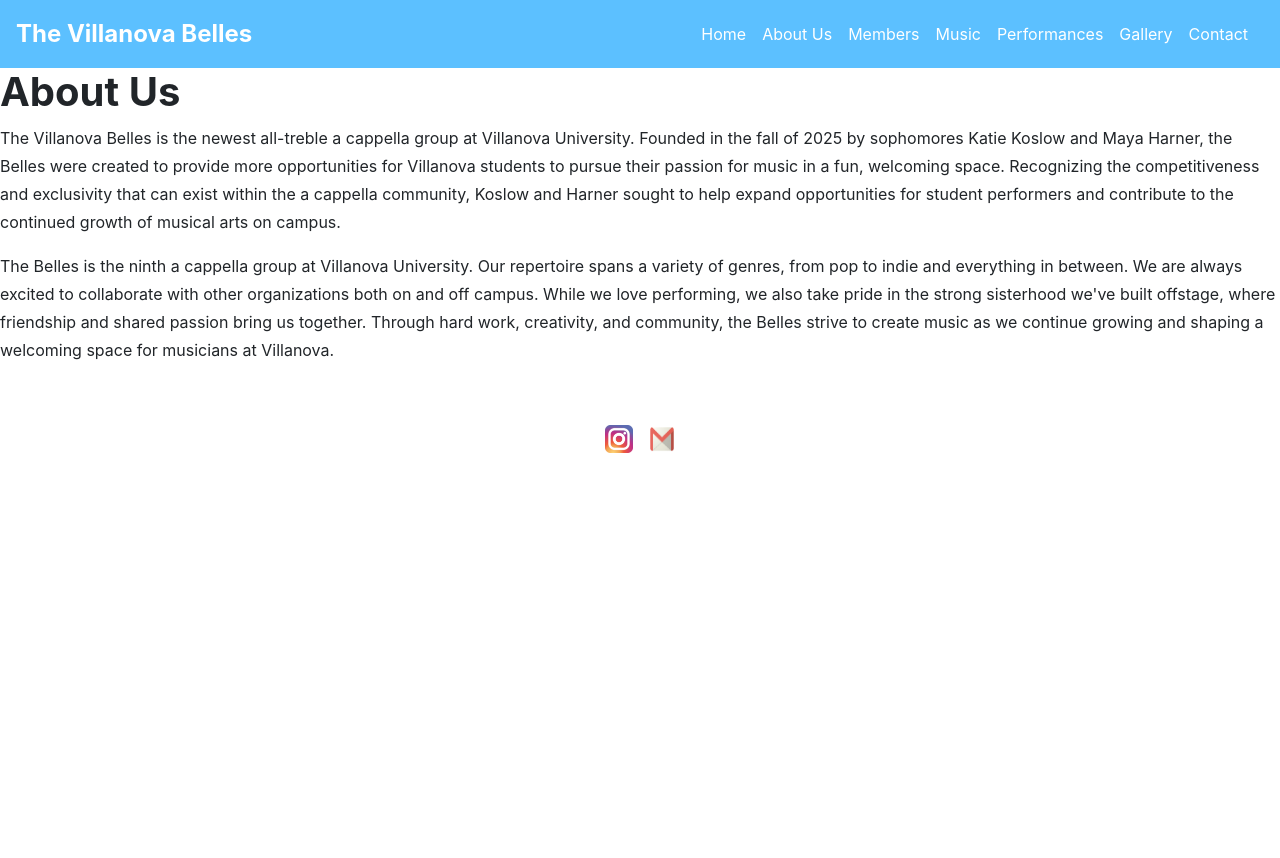
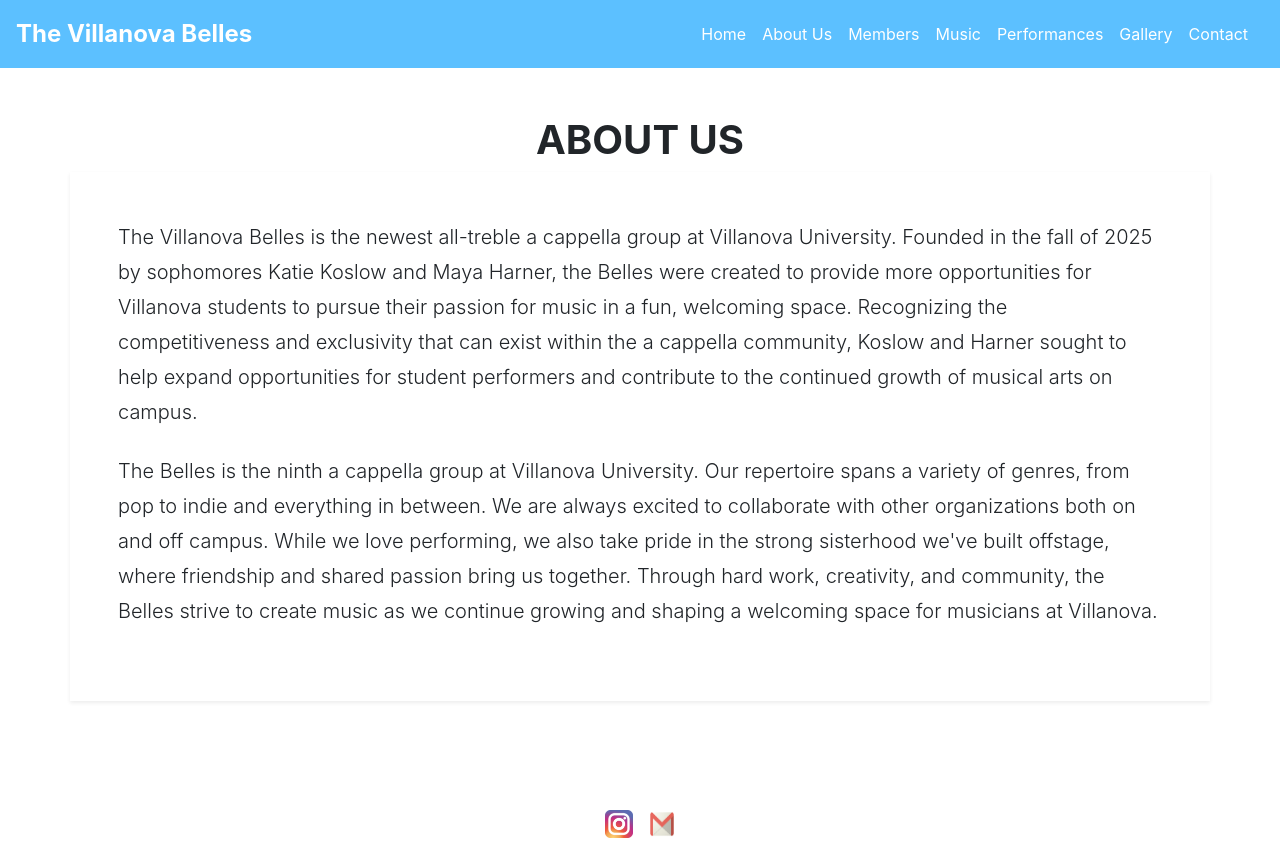
Before and after one commit to karalindonen/belles, a Next.js app: page /about in a window 1280 px wide. Before the commit the page ends 800 px from the top, so only its background shows below. Built offline with nearby package versions, Linux system fonts and the light colour scheme.

Commit message:
tiny typo edits

```diff
--- a/app/Navbar.js
+++ b/app/Navbar.js
@@ -1,5 +1,5 @@
 import React from 'react';
-import './navbar.css';
+import './Navbar.css';
 import About from "./about/page";
 import Link from 'next/link';
 
--- a/app/about/page.js
+++ b/app/about/page.js
@@ -1,19 +1,29 @@
 export default function About() {
   return (
-    <div className="about-page">
-      <h1>About Us</h1>
-      <p>
+    <main className="about-page container py-5">
+      <div className="row justify-content-center">
+        <h1 className="section-heading text-center text-uppercase style={memberStyle}">About Us</h1>
+
+        <div className ="about-card p-4 p-md-5 shadow-sm">
+        <p className="lead mb-4">
           The Villanova Belles is the newest all-treble a cappella group at Villanova University. Founded in the fall of 2025 by sophomores Katie
           Koslow and Maya Harner, the Belles were created to provide more opportunities for Villanova students to pursue their passion for music in a
           fun, welcoming space. Recognizing the competitiveness and exclusivity that can exist within the a cappella community, Koslow and Harner
           sought to help expand opportunities for student performers and contribute to the continued growth of musical arts on campus.
         </p>
-      <p>
+        <p className="lead mb-4">
           The Belles is the ninth a cappella group at Villanova University. Our repertoire spans a variety of genres, from pop to indie and everything
           in between. We are always excited to collaborate with other organizations both on and off campus. While we love performing, we also take
           pride in the strong sisterhood we've built offstage, where friendship and shared passion bring us together. Through hard work, creativity,
           and community, the Belles strive to create music as we continue growing and shaping a welcoming space for musicians at Villanova.
         </p>
         </div>
+      </div>
+    </main>
   );
 }
+
+const memberStyle = {
+color: "lightskyblue",
+  padding: '10px'
+}
```
Also changed, not shown: app/function.js (deleted, +0 -7 lines), app/page.js (+4 -4 lines). Lines whose indentation alone changed are shown as unchanged.
